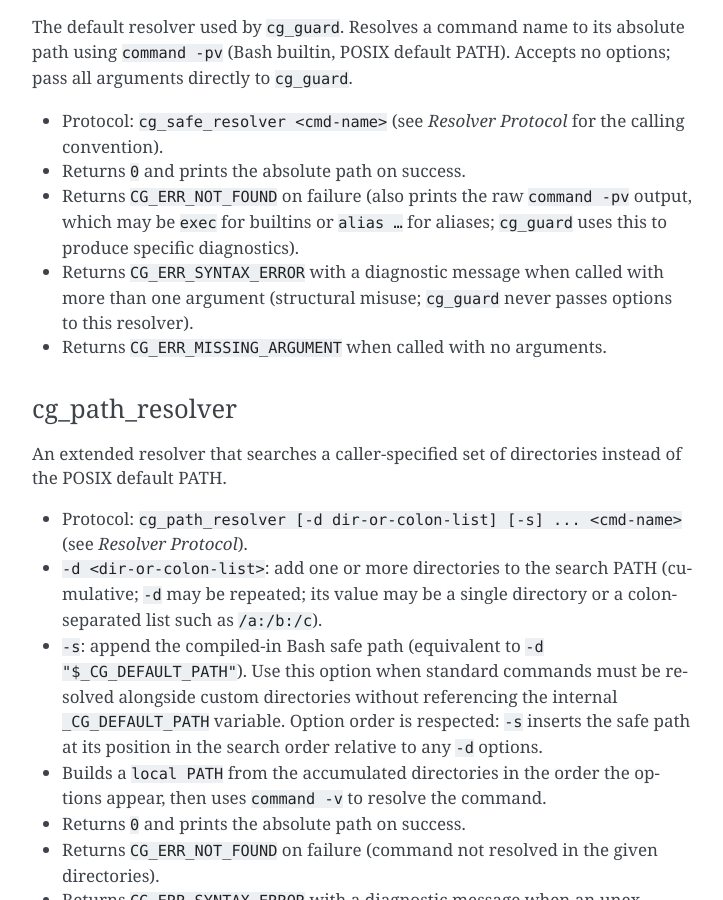
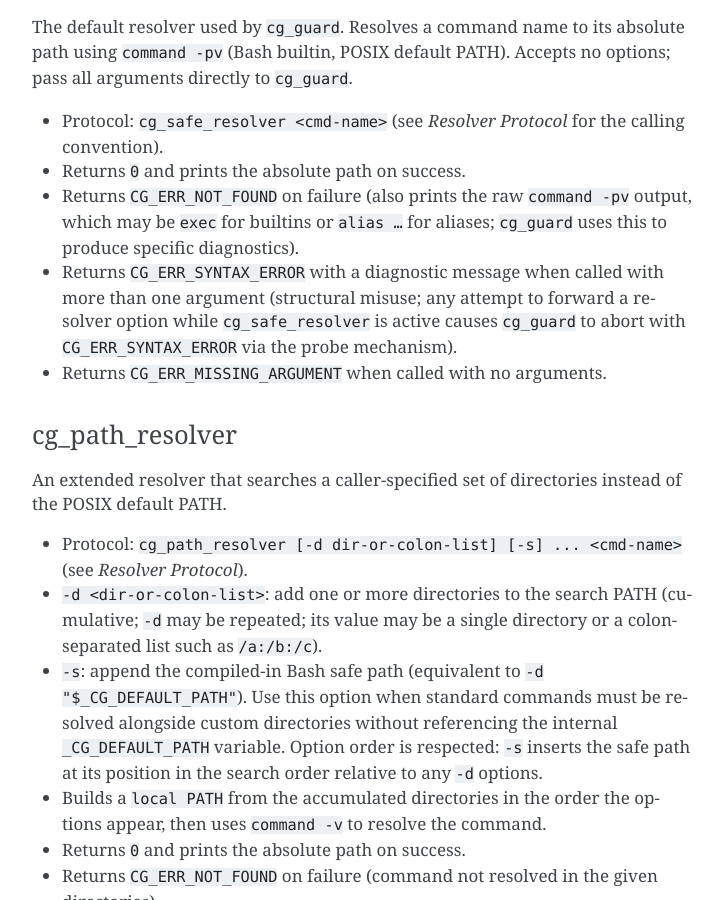
Before and after one commit to CriticalOptimisation/bash-deploy-libs, a Sphinx documentation site: the page built from docs/libraries/command_guard.rst, in a window 1280 px wide and 900 px high, scrolled down 4777 px. Shown: the whole window, without its empty margins (388-1111 px from the left). Built offline with Sphinx 7.4.7, drawn with Linux system fonts in a browser that asks for light colours.

Commit message:
doc(command_guard): correct cg_safe_resolver multi-arg error description
The previous wording claimed cg_guard "never passes options to this
resolver", implying cg_guard has special knowledge of cg_safe_resolver.
The actual mechanism: any unrecognised option flag triggers cg_guard's
probe, which calls cg_safe_resolver with >1 argument; cg_safe_resolver
returns CG_ERR_SYNTAX_ERROR; cg_guard interprets that as "option not
recognised" and aborts. The error is caused by attempting to forward
options, not by cg_guard silently refraining.

Co-Authored-By: Claude Sonnet 4.6 <noreply@anthropic.com>

```diff
--- a/docs/libraries/command_guard.rst
+++ b/docs/libraries/command_guard.rst
@@ -226,8 +226,9 @@ options; pass all arguments directly to ``cg_guard``.
   output, which may be ``exec`` for builtins or ``alias …`` for aliases;
   ``cg_guard`` uses this to produce specific diagnostics).
 - Returns ``CG_ERR_SYNTAX_ERROR`` with a diagnostic message when called with
-  more than one argument (structural misuse; ``cg_guard`` never passes options
-  to this resolver).
+  more than one argument (structural misuse; any attempt to forward a resolver
+  option while ``cg_safe_resolver`` is active causes ``cg_guard`` to abort
+  with ``CG_ERR_SYNTAX_ERROR`` via the probe mechanism).
 - Returns ``CG_ERR_MISSING_ARGUMENT`` when called with no arguments.
 
 cg_path_resolver
```
